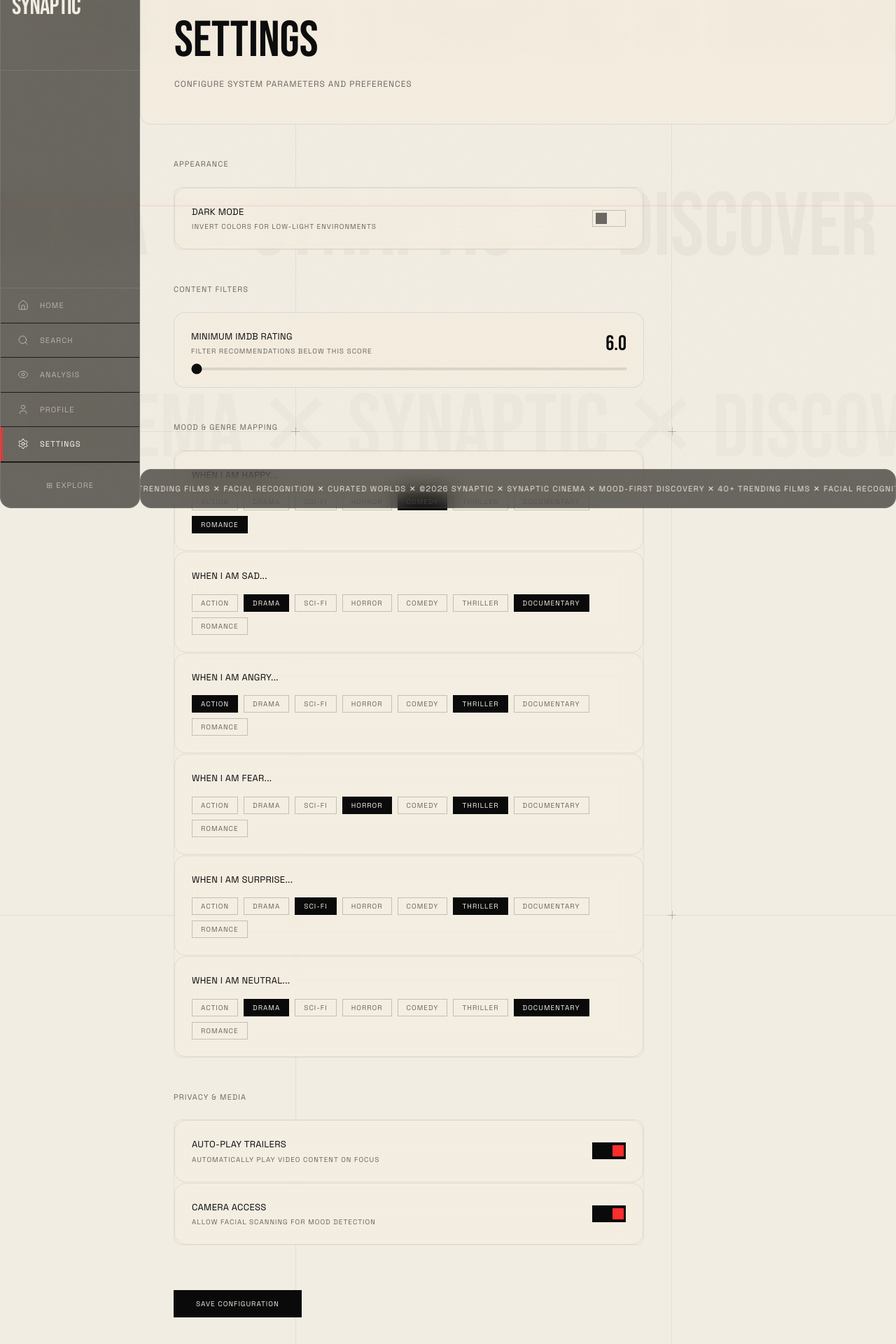
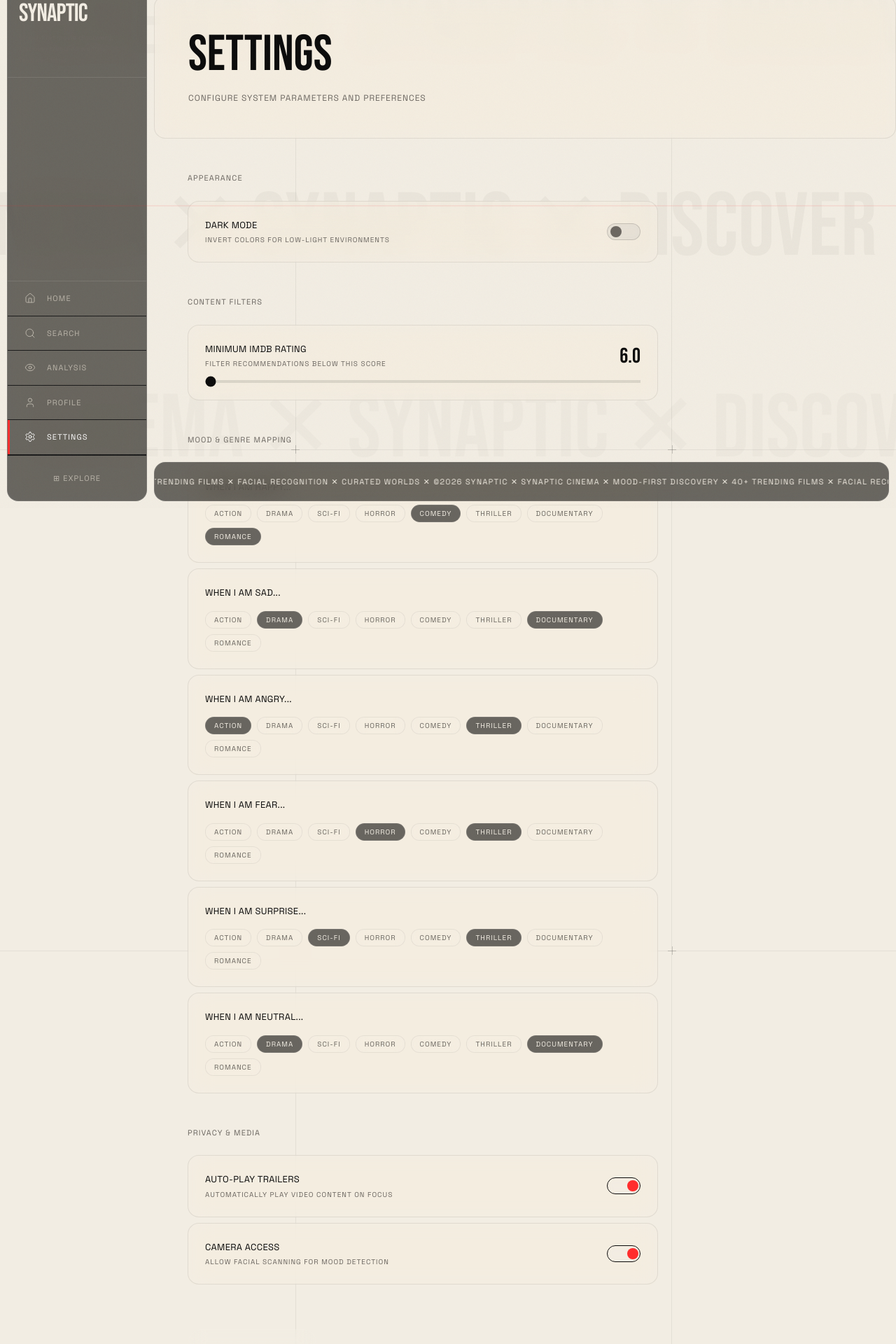
Before and after one commit to RUNRAX/SYNAPTIC-CINEMA, a Next.js app: page /settings in a window 1280 px wide. Shown: the part 74-1994 px from the top of the page at 70% size. Built offline with nearby package versions, Linux system fonts and the light colour scheme.

Commit message:
style: implement layout gaps, glass frost, and universal curved corners

```diff
--- a/app/(main)/layout.jsx
+++ b/app/(main)/layout.jsx
@@ -45,7 +45,7 @@ export default function MainLayout({ children }) {
       <Sidebar />
       <Topbar />
 
-      <main className="relative z-10 lg:pl-[200px] pt-[48px] pb-[56px] min-h-screen w-full">
+      <main className="relative z-10 lg:pl-[220px] pt-[68px] pb-[76px] min-h-screen w-full">
         <AnimatePresence mode="wait">
           {mounted && (
             <motion.div
--- a/app/(main)/settings/page.jsx
+++ b/app/(main)/settings/page.jsx
@@ -111,7 +111,7 @@ export default function Settings() {
           {/* Section: Appearance */}
           <div className="animate-enter">
             <h2 className="font-body text-[11px] tracking-widest text-mid uppercase mb-6">Appearance</h2>
-            <div className="flex flex-col gap-[1px] glass-frost-light border border-[rgba(0,0,0,0.1)] rounded-xl overflow-hidden">
+            <div className="flex flex-col gap-2">
               <SettingToggle
                 label="Dark Mode"
                 description="Invert colors for low-light environments"
@@ -124,7 +124,7 @@ export default function Settings() {
           {/* Section: Content Filters */}
           <div className="animate-enter">
             <h2 className="font-body text-[11px] tracking-widest text-mid uppercase mb-6">Content Filters</h2>
-            <div className="p-6 glass-frost border border-[rgba(0,0,0,0.1)] flex flex-col gap-4 rounded-xl">
+            <div className="p-6 glass-frost border border-[rgba(0,0,0,0.1)] flex flex-col gap-4 rounded-3xl">
               <div className="flex justify-between items-end">
                 <div>
                   <h3 className="font-body text-[13px] uppercase tracking-wide mb-1 text-black">Minimum IMDB Rating</h3>
@@ -145,9 +145,9 @@ export default function Settings() {
           {/* Section: Mood Mapping */}
           <div className="animate-enter">
             <h2 className="font-body text-[11px] tracking-widest text-mid uppercase mb-6">Mood & Genre Mapping</h2>
-            <div className="flex flex-col gap-[1px] glass-frost-light border border-[rgba(0,0,0,0.1)] rounded-xl overflow-hidden">
+            <div className="flex flex-col gap-2">
               {EMOTIONS.map(emotion => (
-                <div key={emotion} className="p-6 glass-frost">
+                <div key={emotion} className="p-6 glass-frost rounded-3xl">
                   <h3 className="font-body text-[13px] uppercase tracking-wide mb-4 text-black">When I am {emotion}...</h3>
                   <div className="flex flex-wrap gap-2">
                     {GENRES.map(genre => {
@@ -156,8 +156,10 @@ export default function Settings() {
                         <button
                           key={genre}
                           onClick={() => toggleMoodGenre(emotion, genre)}
-                          className={`px-3 py-1 font-body text-[10px] tracking-widest uppercase border transition-colors ${
-                            isActive ? 'bg-black text-cream border-black' : 'bg-transparent text-mid border-[rgba(0,0,0,0.2)] hover:border-black hover:text-black'
+                          className={`px-3 py-1 font-body text-[10px] tracking-widest uppercase border transition-all duration-300 rounded-full ${
+                            isActive
+                              ? 'glass-frost-dark text-cream border-[rgba(255,255,255,0.15)]'
+                              : 'glass-frost-light text-mid border-[rgba(0,0,0,0.1)] hover:border-black hover:text-black'
                           }`}
                         >
                           {genre}
@@ -173,7 +175,7 @@ export default function Settings() {
           {/* Section: Privacy & Media */}
           <div className="animate-enter">
             <h2 className="font-body text-[11px] tracking-widest text-mid uppercase mb-6">Privacy & Media</h2>
-            <div className="flex flex-col gap-[1px] glass-frost-light border border-[rgba(0,0,0,0.1)] rounded-xl overflow-hidden">
+            <div className="flex flex-col gap-2">
               <SettingToggle
                 label="Auto-Play Trailers"
                 description="Automatically play video content on focus"
@@ -191,7 +193,7 @@ export default function Settings() {
 
           <RippleButton
             onClick={handleSave}
-            className="self-start px-8 py-3 bg-black text-cream hover:bg-accent hover:text-black font-body text-[10px] tracking-widest transition-colors uppercase mt-4"
+            className="self-start px-8 py-3 bg-black/80 backdrop-blur-md text-cream hover:bg-accent hover:text-black font-body text-[10px] tracking-widest transition-all duration-300 uppercase mt-4 rounded-full border border-[rgba(255,255,255,0.1)]"
           >
             Save Configuration
           </RippleButton>
@@ -200,7 +202,7 @@ export default function Settings() {
 
       {/* Toast Notification */}
       <div className={`fixed bottom-8 left-1/2 -translate-x-1/2 z-50 transition-all duration-300 ${showToast ? 'opacity-100 translate-y-0' : 'opacity-0 translate-y-4 pointer-events-none'}`}>
-        <div className="glass-frost-dark text-cream px-6 py-3 border border-[rgba(255,255,255,0.2)] font-body text-[10px] tracking-widest uppercase shadow-2xl flex items-center gap-3 rounded-lg">
+        <div className="glass-frost-dark text-cream px-6 py-3 border border-[rgba(255,255,255,0.2)] font-body text-[10px] tracking-widest uppercase shadow-2xl flex items-center gap-3 rounded-full">
           <div className="w-2 h-2 bg-accent rounded-full animate-pulse"></div>
           Configuration Saved Successfully
         </div>
@@ -211,13 +213,13 @@ export default function Settings() {
 
 function SettingToggle({ label, description, value, onToggle }) {
   return (
-    <div className="flex justify-between items-center p-6 glass-frost hover:bg-[rgba(242,237,227,0.7)] transition-colors cursor-pointer group" onClick={onToggle}>
+    <div className="flex justify-between items-center p-6 glass-frost hover:bg-[rgba(242,237,227,0.7)] transition-all duration-300 cursor-pointer group rounded-3xl" onClick={onToggle}>
       <div>
         <h3 className="font-body text-[13px] uppercase tracking-wide mb-1 text-black">{label}</h3>
         <p className="font-body text-[10px] text-mid tracking-widest uppercase">{description}</p>
       </div>
-      <div className={`w-12 h-6 border transition-colors flex items-center px-1 ${value ? 'bg-black border-black' : 'bg-transparent border-[rgba(0,0,0,0.2)]'}`}>
-        <div className={`w-4 h-4 bg-current transition-transform duration-300 ${value ? 'translate-x-[24px] text-accent' : 'translate-x-0 text-mid'}`}></div>
+      <div className={`w-12 h-6 border transition-all duration-300 flex items-center px-1 rounded-full backdrop-blur-sm ${value ? 'bg-black/80 border-black' : 'bg-[rgba(0,0,0,0.05)] border-[rgba(0,0,0,0.15)]'}`}>
+        <div className={`w-4 h-4 rounded-full bg-current transition-transform duration-300 ${value ? 'translate-x-[24px] text-accent' : 'translate-x-0 text-mid'}`}></div>
       </div>
     </div>
   )
--- a/components/BottomTicker.jsx
+++ b/components/BottomTicker.jsx
@@ -36,7 +36,7 @@ export default function BottomTicker({ items = [] }) {
   const content = items.join(' ✕ ') + ' ✕ '
 
   return (
-    <div className="fixed bottom-0 left-0 lg:left-[200px] right-0 h-[56px] glass-frost-dark rounded-t-2xl border-t border-[rgba(255,255,255,0.1)] overflow-hidden flex items-center z-40">
+    <div className="fixed bottom-[10px] left-[10px] lg:left-[220px] right-[10px] h-[56px] glass-frost-dark rounded-full overflow-hidden flex items-center z-40">
       <div
         ref={tickerRef}
         className="flex whitespace-nowrap text-[11px] tracking-[0.12em] font-body text-cream uppercase"
--- a/components/MovieCard.jsx
+++ b/components/MovieCard.jsx
@@ -31,11 +31,11 @@ export default function MovieCard({ movie, onClick }) {
   return (
     <div
       ref={cardRef}
-      className="group relative w-full h-full aspect-[0.70] overflow-hidden cursor-pointer bg-cream-2 flex flex-col rounded-xl"
+      className="group relative w-full h-full aspect-[0.70] overflow-hidden cursor-pointer bg-cream-2 flex flex-col rounded-2xl"
       onClick={handleClick}
     >
       {/* Poster Image or Fallback */}
-      <div className="relative flex-1 w-full bg-cream overflow-hidden rounded-t-xl">
+      <div className="relative flex-1 w-full bg-cream overflow-hidden rounded-t-2xl">
         {movie.poster && !imageError && movie.poster !== '/placeholder.jpg' ? (
           <Image
             src={movie.poster}
@@ -61,9 +61,9 @@ export default function MovieCard({ movie, onClick }) {
       </div>
 
       {/* Content */}
-      <div className="p-4 glass-frost-light border-t border-[rgba(0,0,0,0.1)] transition-colors duration-300 group-hover:bg-black/70 group-hover:text-cream flex flex-col gap-[2px] z-20 rounded-b-xl">
-        <h3 className="font-body font-bold text-[11px] truncate uppercase tracking-wide">{movie.title}</h3>
-        <p className="font-body text-[9px] text-mid group-hover:text-gray uppercase tracking-wider">
+      <div className="p-4 glass-frost-dark border-t border-[rgba(255,255,255,0.1)] transition-all duration-300 group-hover:bg-black/80 group-hover:text-cream flex flex-col gap-[2px] z-20 rounded-b-2xl">
+        <h3 className="font-body font-bold text-[11px] truncate uppercase tracking-wide text-cream">{movie.title}</h3>
+        <p className="font-body text-[9px] text-gray uppercase tracking-wider">
           {movie.year} · {movie.genre}
         </p>
       </div>
--- a/components/Sidebar.jsx
+++ b/components/Sidebar.jsx
@@ -27,7 +27,7 @@ export default function Sidebar() {
   }
 
   return (
-    <aside className="fixed left-0 top-0 bottom-0 w-[200px] glass-frost-dark rounded-r-2xl border-r border-[rgba(255,255,255,0.1)] flex flex-col z-50 hidden lg:flex">
+    <aside className="fixed left-[10px] top-[10px] bottom-[10px] w-[200px] glass-frost-dark rounded-3xl flex flex-col z-50 hidden lg:flex overflow-hidden">
       {/* Brand Block */}
       <div className="p-4 border-b border-[rgba(255,255,255,0.1)] flex flex-col gap-8">
         <div className="flex justify-between items-center text-gray font-body text-[11px] tracking-widest">
--- a/components/Topbar.jsx
+++ b/components/Topbar.jsx
@@ -25,7 +25,7 @@ export default function Topbar() {
   }
 
   return (
-    <header className="fixed top-0 left-0 lg:left-[200px] right-0 h-[48px] glass-frost rounded-b-2xl border-b border-[rgba(0,0,0,0.1)] z-40 flex items-center justify-between px-6">
+    <header className="fixed top-[10px] left-[10px] lg:left-[220px] right-[10px] h-[48px] glass-frost rounded-full z-40 flex items-center justify-between px-6">
       {/* Mobile Logo / Brand */}
       <div className="flex items-center gap-3">
         <div className="w-6 h-6 rounded-full border-[1.5px] border-black flex items-center justify-center">
```
Also changed, not shown: .agent_plans/task.md.
